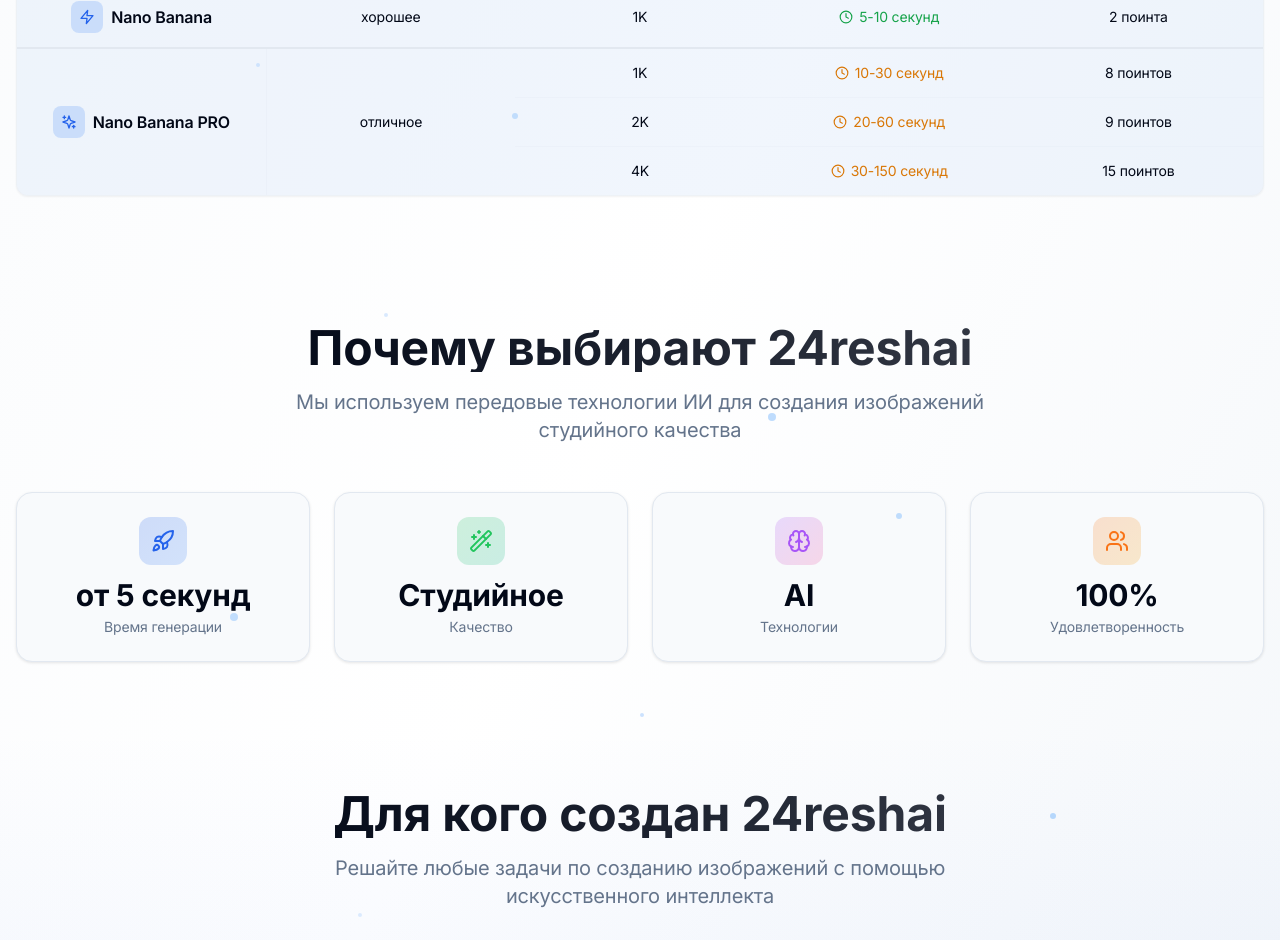
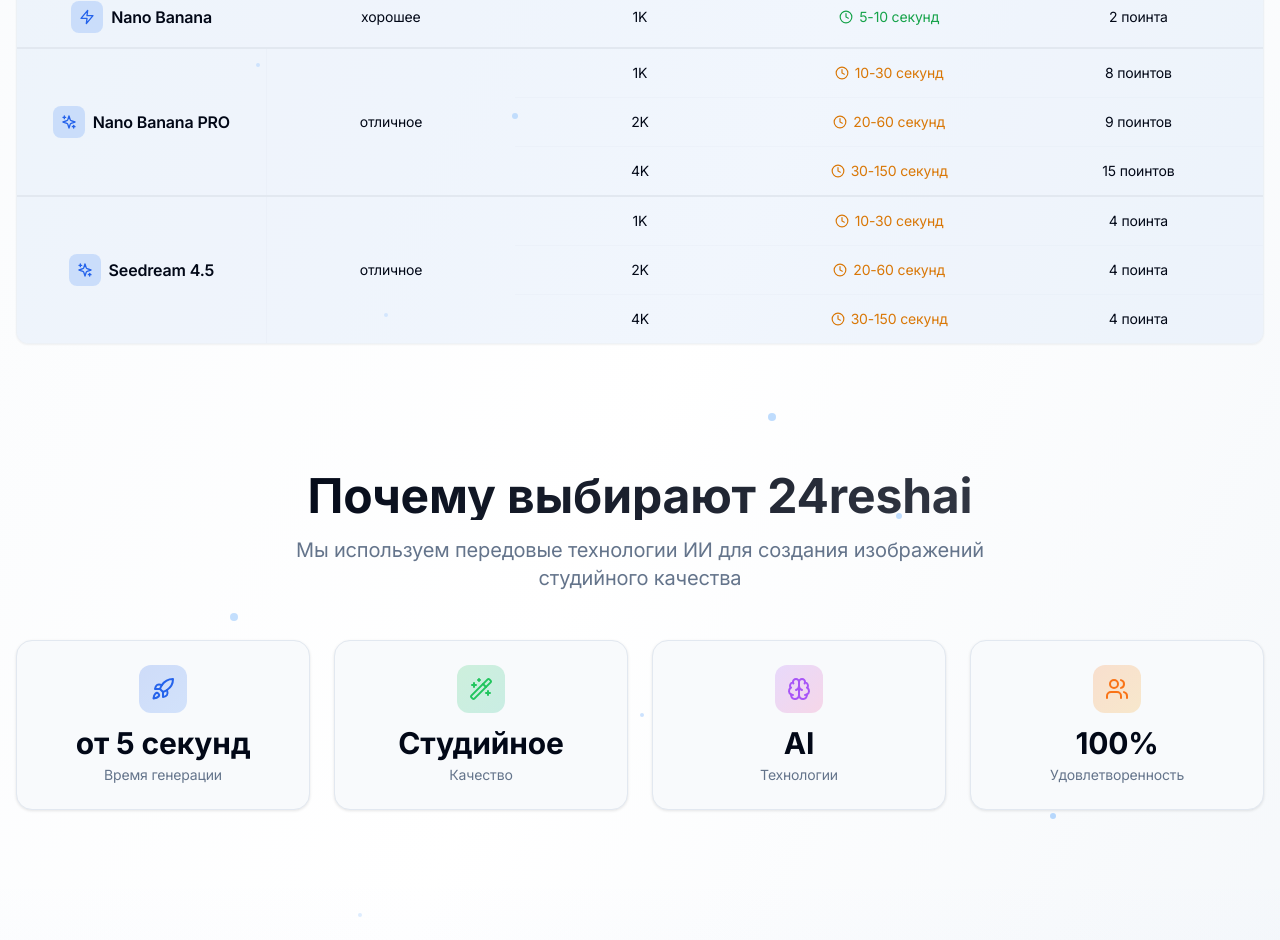
Before and after one commit to alexanderoparin/troyka-front, a Next.js app: page / in a window 1280 px wide. Shown: the part 923-1863 px from the top of the page. Built offline with nearby package versions, Linux system fonts and the light colour scheme; no server answers.

Commit message:
цены на новую модель на главной

```diff
--- a/src/app/page.tsx
+++ b/src/app/page.tsx
@@ -12,6 +12,7 @@
   const { isAuthenticated } = useAuth()
   const { pointsPerImage, pointsOnRegistration, data } = useGenerationPoints()
   const pro = data.pointsPerImagePro
+  const seedreamPoints = data.pointsPerImageSeedream ?? 4
 
   return (
     <div className="relative space-y-8 sm:space-y-12 lg:space-y-16 min-h-screen">
@@ -160,12 +161,42 @@
                   </td>
                   <td className="px-4 py-3.5 text-sm bg-blue-500/5 dark:bg-blue-500/10">{getPointsText(pro['2K'])}</td>
                 </tr>
+                <tr className="border-b-2 border-border">
+                  <td className="px-4 py-3.5 text-sm bg-blue-500/5 dark:bg-blue-500/10">4K</td>
+                  <td className="px-4 py-3.5 text-sm text-amber-600 dark:text-amber-400 bg-blue-500/5 dark:bg-blue-500/10">
+                    <span className="flex items-center justify-center gap-1.5"><Clock className="w-3.5 h-3.5" /> 30-150 секунд</span>
+                  </td>
+                  <td className="px-4 py-3.5 text-sm bg-blue-500/5 dark:bg-blue-500/10">{getPointsText(pro['4K'])}</td>
+                </tr>
+                <tr className="border-b border-border/30">
+                  <td rowSpan={3} className="px-4 py-3.5 align-middle border-r border-border/30 bg-blue-500/5 dark:bg-blue-500/10">
+                    <span className="font-semibold text-foreground flex items-center justify-center gap-2">
+                      <span className="w-8 h-8 rounded-lg bg-blue-500/20 dark:bg-blue-500/30 flex items-center justify-center flex-shrink-0">
+                        <Sparkles className="w-4 h-4 text-blue-600 dark:text-blue-400" />
+                      </span>
+                      Seedream 4.5
+                    </span>
+                  </td>
+                  <td rowSpan={3} className="px-4 py-3.5 text-sm align-middle bg-blue-500/5 dark:bg-blue-500/10">отличное</td>
+                  <td className="px-4 py-3.5 text-sm bg-blue-500/5 dark:bg-blue-500/10">1K</td>
+                  <td className="px-4 py-3.5 text-sm text-amber-600 dark:text-amber-400 bg-blue-500/5 dark:bg-blue-500/10">
+                    <span className="flex items-center justify-center gap-1.5"><Clock className="w-3.5 h-3.5" /> 10-30 секунд</span>
+                  </td>
+                  <td className="px-4 py-3.5 text-sm bg-blue-500/5 dark:bg-blue-500/10">{getPointsText(seedreamPoints)}</td>
+                </tr>
+                <tr className="border-b border-border/30">
+                  <td className="px-4 py-3.5 text-sm bg-blue-500/5 dark:bg-blue-500/10">2K</td>
+                  <td className="px-4 py-3.5 text-sm text-amber-600 dark:text-amber-400 bg-blue-500/5 dark:bg-blue-500/10">
+                    <span className="flex items-center justify-center gap-1.5"><Clock className="w-3.5 h-3.5" /> 20-60 секунд</span>
+                  </td>
+                  <td className="px-4 py-3.5 text-sm bg-blue-500/5 dark:bg-blue-500/10">{getPointsText(seedreamPoints)}</td>
+                </tr>
                 <tr>
                   <td className="px-4 py-3.5 text-sm bg-blue-500/5 dark:bg-blue-500/10">4K</td>
                   <td className="px-4 py-3.5 text-sm text-amber-600 dark:text-amber-400 bg-blue-500/5 dark:bg-blue-500/10">
                     <span className="flex items-center justify-center gap-1.5"><Clock className="w-3.5 h-3.5" /> 30-150 секунд</span>
                   </td>
-                  <td className="px-4 py-3.5 text-sm bg-blue-500/5 dark:bg-blue-500/10">{getPointsText(pro['4K'])}</td>
+                  <td className="px-4 py-3.5 text-sm bg-blue-500/5 dark:bg-blue-500/10">{getPointsText(seedreamPoints)}</td>
                 </tr>
               </tbody>
             </table>
--- a/src/components/pricing-card.tsx
+++ b/src/components/pricing-card.tsx
@@ -21,6 +21,7 @@
   const [isProcessing, setIsProcessing] = useState(false)
 
   const pro = generationPoints?.pointsPerImagePro ?? { '1K': 4, '2K': 4, '4K': 5 }
+  const seedreamPoints = generationPoints?.pointsPerImageSeedream ?? 4
   const planPriceRub = plan.priceRub / 100
 
   // 1K и 2К объединены в одну строку (используем поинты для 1K)
@@ -28,6 +29,7 @@
     { label: 'Nano Banana', pointsPerImage },
     { label: 'Nano Banana PRO 1K и 2K', pointsPerImage: pro['1K'] },
     { label: 'Nano Banana PRO 4K', pointsPerImage: pro['4K'] },
+    { label: 'Seedream 4.5', pointsPerImage: seedreamPoints },
   ]
 
   const isPlanPopular = isPopular || plan.isPopular
```
